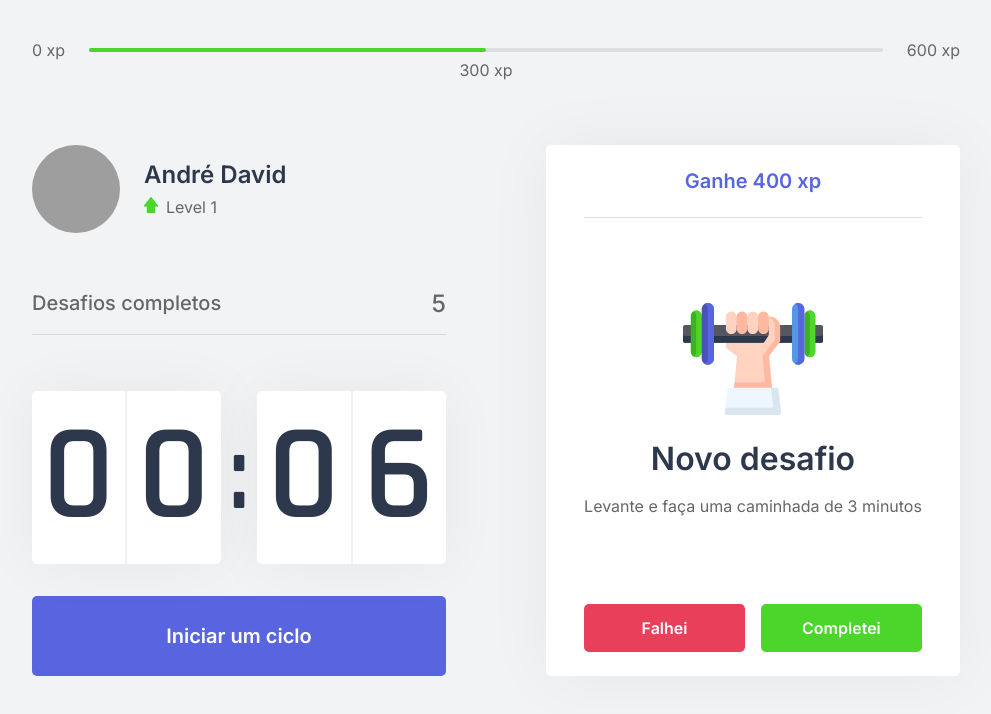
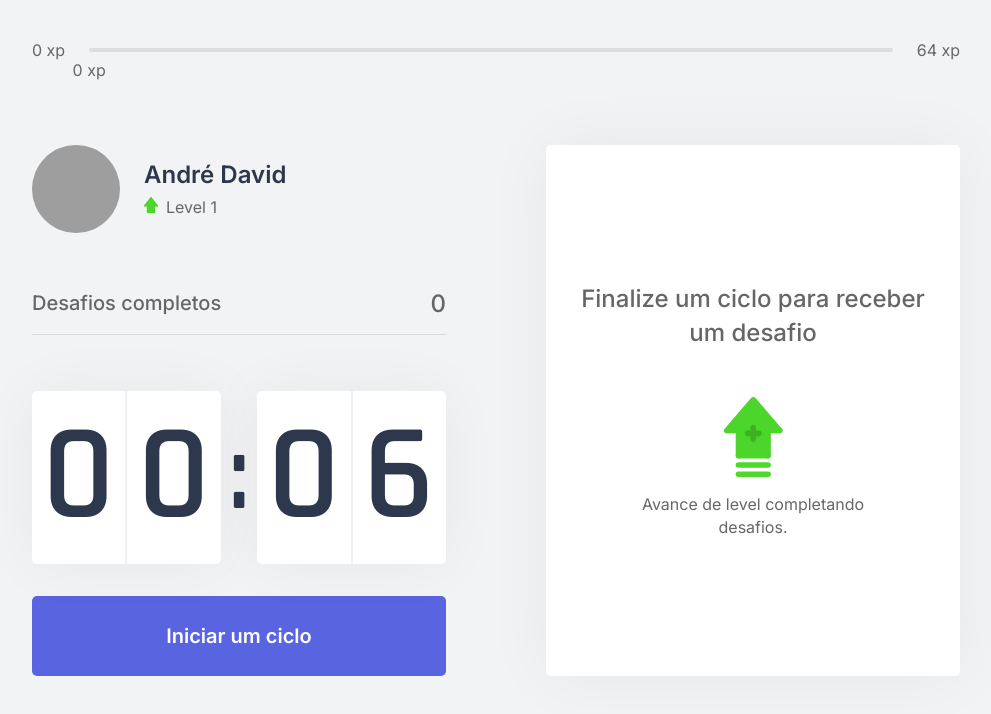
Before and after one commit to andredavid1/nlw-4-next-moveit, a Next.js app: page / in a window 1280 px wide. Shown: the top 714 px of the page, without its empty margins (144-1135 px from the left). Built offline with nearby package versions, Linux system fonts and the light colour scheme; grey boxes are pictures that could not be loaded.

Commit message:
refactor: apply context

```diff
--- /dev/null
+++ b/challenges.json
@@ -0,0 +1,62 @@
+[
+  {
+    "type": "body",
+    "description": "Estique um de seus braços com a palma da mão virada para frente e puxe os dedos para cima por 10 segundos por mão.",
+    "amount": 80
+  },
+  {
+    "type": "body",
+    "description": "Estique seu braço contra o peito e puxe-o utilizando o outro braço por 10 segundos por braço.",
+    "amount": 60
+  },
+  {
+    "type": "body",
+    "description": "Puxe seu pescoço com a ajuda da mão para a direita e para a esquerda, permanecendo na posição por alguns segundos.",
+    "amount": 70
+  },
+  {
+    "type": "body",
+    "description": "Com as duas mãos na parte de trás da cabeça, leve-a para baixo, alongando a parte de trás da região.",
+    "amount": 60
+  },
+  {
+    "type": "body",
+    "description": "Cruze as pernas e desça com as mãos esticadas em direção ao chão. Repita o movimento com a outra perna na frente.",
+    "amount": 100
+  },
+  {
+    "type": "body",
+    "description": "Sentado, abra as pernas e tente encostar as palmas das mãos no chão, repita 3 vezes por 5 segundos.",
+    "amount": 80
+  },
+  {
+    "type": "body",
+    "description": "Puxe o joelho de encontro ao peito e segure, troque de perna após 10 segundos.",
+    "amount": 50
+  },
+  {
+    "type": "body",
+    "description": "Sentado, cruze uma perna e incline seu tronco à frente, troque de perna após 10 segundos.",
+    "amount": 80
+  },
+  {
+    "type": "eye",
+    "description": "Sentado, feche os olhos e cubra-os com as palmas da mão durante 2 minutos, depois abra normalmente.",
+    "amount": 90
+  },
+  {
+    "type": "eye",
+    "description": "Em algum ambiente aberto, olhe o mais longe que puder em quatro direções por 3s, mexa apenas os olhos. Repita 3 vezes.",
+    "amount": 140
+  },
+  {
+    "type": "eye",
+    "description": "Usando os polegares, massage a área abaixo das sobrancelhas em movimentos circulares por 15 segundos.",
+    "amount": 70
+  },
+  {
+    "type": "body",
+    "description": "Em pé, gire a cintura o máximo que puder para a esquerda, segure por cinco segundos. Repita para a direita.",
+    "amount": 90
+  }
+]
--- a/src/components/ChallengeBox.tsx
+++ b/src/components/ChallengeBox.tsx
@@ -1,22 +1,25 @@
+import { useContext } from 'react'
+import { ChallengesContext } from '../contexts/ChallengesContext'
 import styles from '../styles/components/ChallengeBox.module.css'
 
 export function ChallengeBox () {
-  const hasActiveChallenge = true
+  const { activeChallenge, resetChallenge } = useContext(ChallengesContext);
 
   return (
     <div className={styles.challengeBoxContainer}>
-      { hasActiveChallenge ? (
+      { activeChallenge ? (
         <div className={styles.challengeActive}>
-          <header>Ganhe 400 xp</header>
+          <header>Ganhe {activeChallenge.amount} xp</header>
           <main>
-            <img src="icons/body.svg" alt="Desafio"/>
+            <img src={`icons/${activeChallenge.type}.svg`} alt="Desafio"/>
             <strong>Novo desafio</strong>
-            <p>Levante e faça uma caminhada de 3 minutos</p>
+            <p>{activeChallenge.description}</p>
           </main>
           <footer>
             <button
               type="button"
               className={styles.challengeFailedButton}
+              onClick={resetChallenge}
             >
               Falhei
             </button>
--- a/src/components/CompletedChallenges.tsx
+++ b/src/components/CompletedChallenges.tsx
@@ -1,10 +1,13 @@
+import { useContext } from 'react'
+import { ChallengesContext } from '../contexts/ChallengesContext'
 import styles from '../styles/components/CompletedChallenges.module.css'
 
 export function CompletedChallenges () {
+  const { challengesCompleted } = useContext(ChallengesContext);
   return (
     <div className={styles.completedChallengesContainer}>
       <span>Desafios completos</span>
-      <span>5</span>
+      <span>{challengesCompleted}</span>
     </div>
   )
 }
--- a/src/components/ExperienceBar.tsx
+++ b/src/components/ExperienceBar.tsx
@@ -1,15 +1,23 @@
+import { useContext } from 'react'
+import { ChallengesContext } from '../contexts/ChallengesContext'
 import styles from '../styles/components/ExperienceBar.module.css'
 
 export function ExperienceBar() {
+  const { currentExperience, experienceToNextLevel } = useContext(ChallengesContext);
+
+  const percentToNextLevel = Math.round((currentExperience * 100) / experienceToNextLevel);
+
   return (
     <header className={styles.experienceBar}>
       <span>0 xp</span>
       <div>
-        <div style={{ width: '50%' }} />
+        <div style={{ width: `${percentToNextLevel}%` }} />
 
-        <span className={styles.currentExperience} style={{ left: '50%' }}>300 xp</span>
+        <span className={styles.currentExperience} style={{ left: `${percentToNextLevel}%` }}>
+          {currentExperience} xp
+        </span>
       </div>
-      <span>600 xp</span>
+      <span>{experienceToNextLevel} xp</span>
     </header>
   )
 }
--- a/src/contexts/ChallengesContext.tsx
+++ b/src/contexts/ChallengesContext.tsx
@@ -1,12 +1,20 @@
 import { createContext, ReactNode, useState} from 'react'
+import challenges from '../../challenges.json';
 
-
+interface Challenge {
+  type: 'body' | 'eye';
+  description: string;
+  amount: number;
+}
 interface ChallengesContextData {
   level: number;
   currentExperience: number;
+  experienceToNextLevel: number;
   challengesCompleted: number;
+  activeChallenge: Challenge;
   levelUp: () => void;
   startNewChallenge: () => void;
+  resetChallenge: () => void;
 }
 
 interface ChallengesProviderProps {
@@ -19,13 +27,23 @@
   const [level, setLevel] = useState(1);
   const [currentExperience, setCurrentExperience] = useState(0);
   const [challengesCompleted, setChallengeCompleted] = useState(0);
+  const [activeChallenge, setActiveChallenge] = useState(null);
 
-  function startNewChallenge() {
-    console.log('New challenge')
-  }
+  const experienceToNextLevel = Math.pow((level + 1) * 4, 2)
 
   function levelUp() {
     setLevel(level + 1);
+  }
+
+  function startNewChallenge() {
+    const randomChallengeIndex = Math.floor(Math.random() * challenges.length)
+    const challenge = challenges[randomChallengeIndex];
+
+    setActiveChallenge(challenge)
+  }
+
+  function resetChallenge() {
+    setActiveChallenge(null);
   }
 
   return (
@@ -33,9 +51,12 @@
       value={{
         challengesCompleted,
         currentExperience,
+        experienceToNextLevel,
         levelUp,
         level,
-        startNewChallenge
+        startNewChallenge,
+        activeChallenge,
+        resetChallenge,
       }}
     >
       {children}
```
